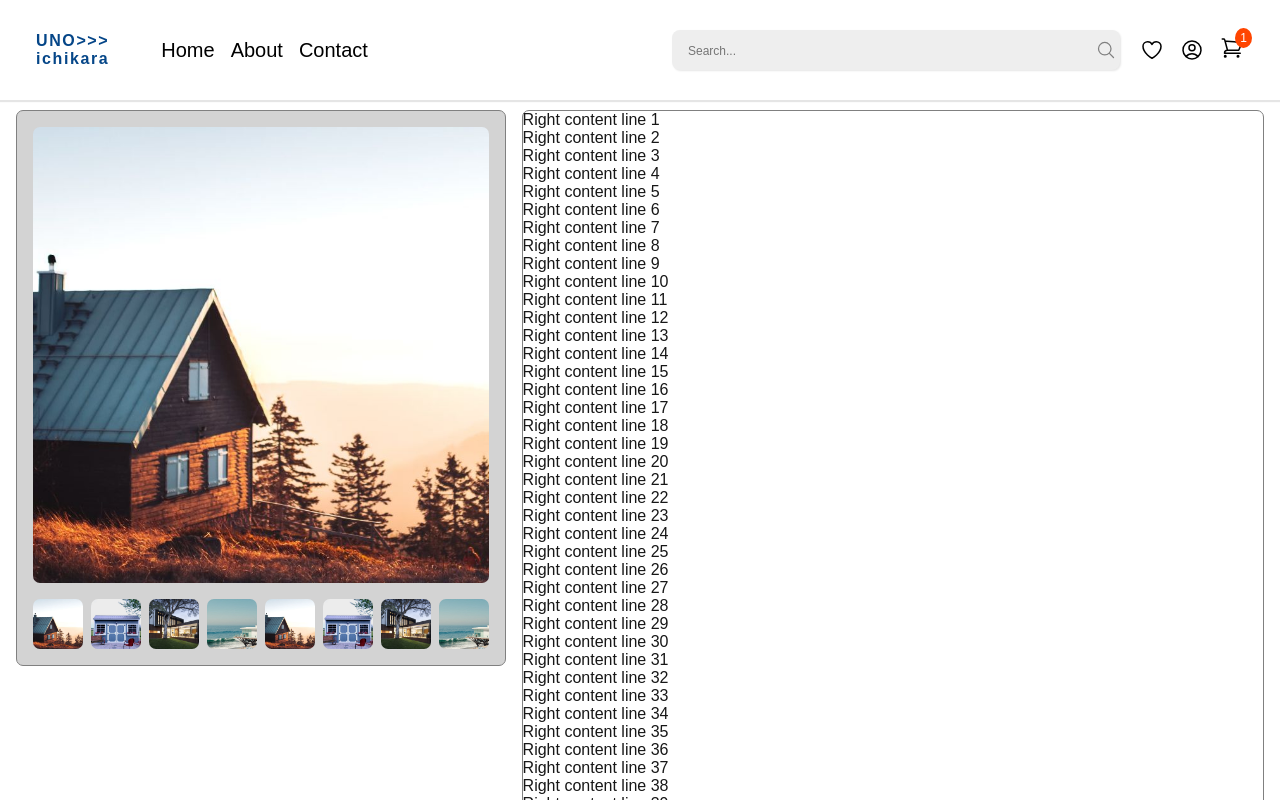
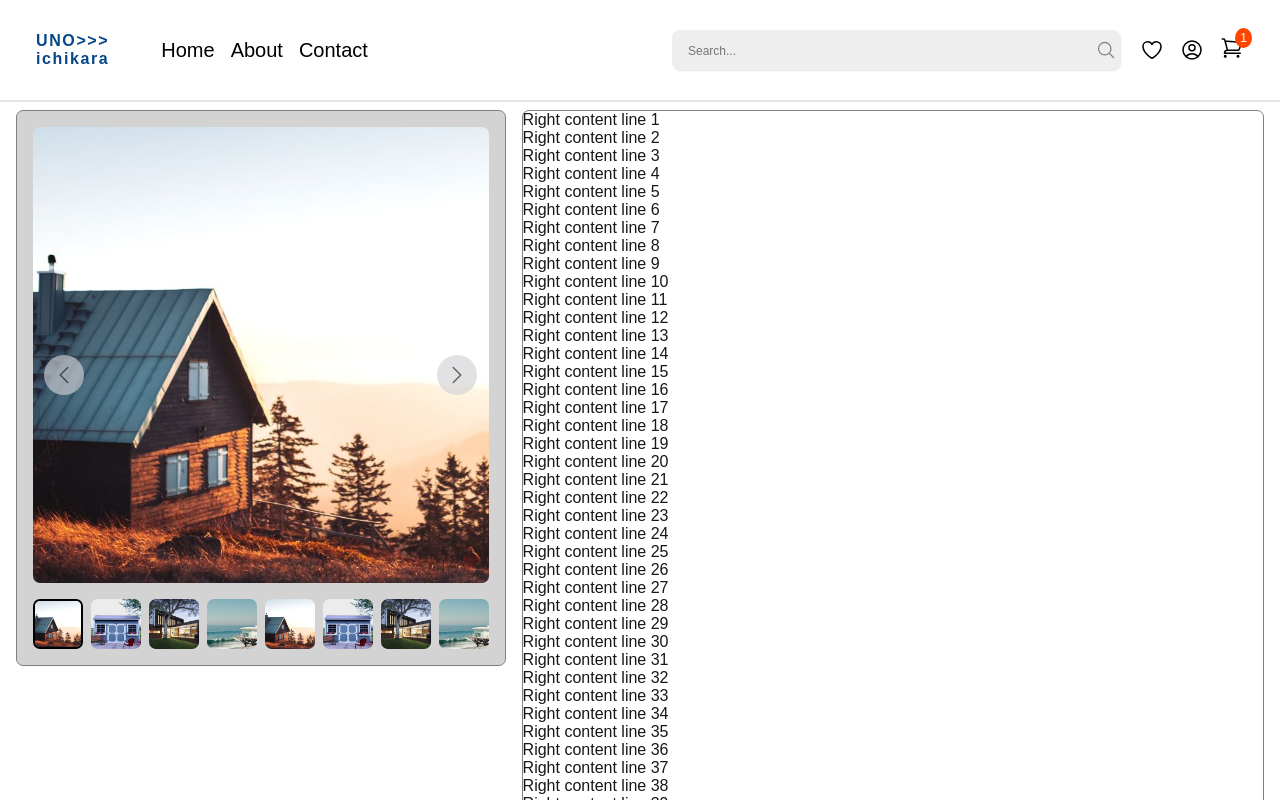
Before and after one commit to UruTe4R/ichikara, a Next.js app: page /product/1 in a window 1280 px wide. Shown: the top 800 px of the page. Built offline with nearby package versions, Linux system fonts and the light colour scheme.

Commit message:
complete ProductImageSelectin gallery

```diff
--- a/app/globals.css
+++ b/app/globals.css
@@ -1,9 +1,11 @@
 :root {
+  /* colors */
   --background: #ffffff;
   --foreground: #171717;
   --ichikara-blue: #054688;
-  --appwidth: 1500px;
-  --spwidth: 476;
+  /* width */
+  --largewidth: 1500px;
+  --spwidth: 476px;
 }
 
 /* @media (prefers-color-scheme: dark) {
@@ -18,12 +20,10 @@
 html,
 body {
   overflow-x: hidden;
-  overflow: visible;
 }
 
 main {
   padding: 0 1rem;
-  overflow: visible;
 }
 
 
@@ -35,6 +35,8 @@ body {
   -moz-osx-font-smoothing: grayscale;
 
   padding-top: 110px;
+  /* これを追加することでposition stickyが上手いこといった。 */
+  overflow: visible;
 }
 
 * {
--- a/app/product/[id]/page.module.css
+++ b/app/product/[id]/page.module.css
@@ -6,17 +6,14 @@
   gap: 1rem;
 
   margin: 0 auto;
-  max-width: 1500px;
+  max-width: var(--largewidth);
 
-  position: relative;
 
   /* これを追加すると中のコンテナが高さが出てそれによってscrollableになってポジションスティッキーが適用される */
   /* height: 1400px; */
 
 }
-.productInfoSection::-webkit-scrollbar {
-  display: none;                /* Chrome, Safari, Opera */
-}
+
 
 .imageSection {
   grid-column: span 2;
@@ -30,7 +27,7 @@
   background-color: lightgray;
 
   position: sticky;
-  top: 0px;
+  top: 100px;
 
   align-self: start;
 
--- a/app/ui/ProductImageSelection.module.css
+++ b/app/ui/ProductImageSelection.module.css
@@ -19,6 +19,50 @@
     width: 100%;
     height: 100%;
   }
+
+
+    .imageButtonLeft, .imageButtonRight {
+      display: flex;
+      justify-content: center;
+      align-items: center;
+
+      position: absolute;
+      top: 50%;
+
+
+      border: none;
+      border-radius: 50%;
+
+      padding: 0.5rem;
+
+      background-color: #d2d2d7a3;
+
+      cursor: pointer;
+    }
+
+    .imageButtonLeft {
+      left: 2.5%;
+    }
+
+    .imageButtonRight {
+      right: 2.5%;
+    }
+
+    .arrow {
+      color: #0000008f;
+      width: 1.5rem;
+    }
+    .arrow:hover {
+      color: #000000a3
+    }
+
+    .imageButtonLeft:hover, .imageButtonRight:hover {
+      background-color: hsla(240, 6%, 88%, .698);
+    }
+
+    .imageButtonLeft:active, .imageButtonRight:active {
+      background-color: hsla(240, 4%, 77%, .654);
+    }
 
   .productImage {
     object-fit: cover;
@@ -49,3 +93,7 @@
 
     grid-column: span 1;
   }
+
+  .selected {
+    border: 2px solid black;
+  }
--- a/app/ui/ProductImageSelection.tsx
+++ b/app/ui/ProductImageSelection.tsx
@@ -4,6 +4,8 @@ import styles from './ProductImageSelection.module.css';
 
 import { useState } from 'react';
 import Image from 'next/image';
+
+// 一応画像の数は８個制限にしてある。
 
 
 const images = [
@@ -70,35 +72,67 @@ export default function ProductImageSelection() {
 
   const [selectedImage, setSelectedImage] = useState(images[0]);
 
+  function handleArraowClick(side: 'right' | 'left') {
+    const currentIndex = images.findIndex((img) => img.id === selectedImage.id)
+    if (side === 'right') {
+      setSelectedImage(images[(currentIndex + 1) % images.length]);
+
+    } else if (side === 'left') {
+      setSelectedImage(images[(currentIndex - 1 + images.length) % images.length]);
+
+    }
+
+  }
+
 
 
   return (
     <div className={styles.container}>
       <div className={styles.imageContainer}>
         <Image
-          src='/images/cabin_2.jpg'
-          alt='beach'
-          width={1280}
-          height={720}
-          className={styles.selectedImage}
+          src={selectedImage.src}
+          alt={selectedImage.alt || 'image of product'}
+          width={selectedImage.width || 1280}
+          height={selectedImage.height || 720}
+          className={`${styles.selectedImage}`}
           />
+
+        <button className={styles.imageButtonLeft} onClick={() => handleArraowClick('left')}>
+          <svg xmlns="http://www.w3.org/2000/svg" fill="none" viewBox="0 0 24 24" strokeWidth={1.5} stroke="currentColor" className={styles.arrow}>
+          <path strokeLinecap="round" strokeLinejoin="round" d="M15.75 19.5 8.25 12l7.5-7.5" />
+        </svg>
+        </button>
+        <button className={styles.imageButtonRight} onClick={() => handleArraowClick('right')}>
+          <svg xmlns="http://www.w3.org/2000/svg" fill="none" viewBox="0 0 24 24" strokeWidth={1.5} stroke="currentColor" className={styles.arrow}>
+          <path strokeLinecap="round" strokeLinejoin="round" d="m8.25 4.5 7.5 7.5-7.5 7.5" />
+        </svg>
+
+        </button>
+
       </div>
+
 
       <div className={styles.imageGallery}>
         {images.map((image) => {
           return (
-              <div key={image.id} className={styles.imageGalleryItem}>
+            <div
+            key={image.id} className={`${styles.imageGalleryItem} ${selectedImage.id === image.id ? styles.selected : ''}`}
+            onClick={() => setSelectedImage(image)}
+            >
               <Image
                 src={image.src}
                 alt={image.alt}
                 width={image.width}
                 height={image.height}
                 className={styles.productImage}
+                onMouseEnter={() => setSelectedImage(image)}
                 />
             </div>
           )
         })}
       </div>
+
+
     </div>
   )
 }
```
Lines whose indentation alone changed are shown as unchanged.
